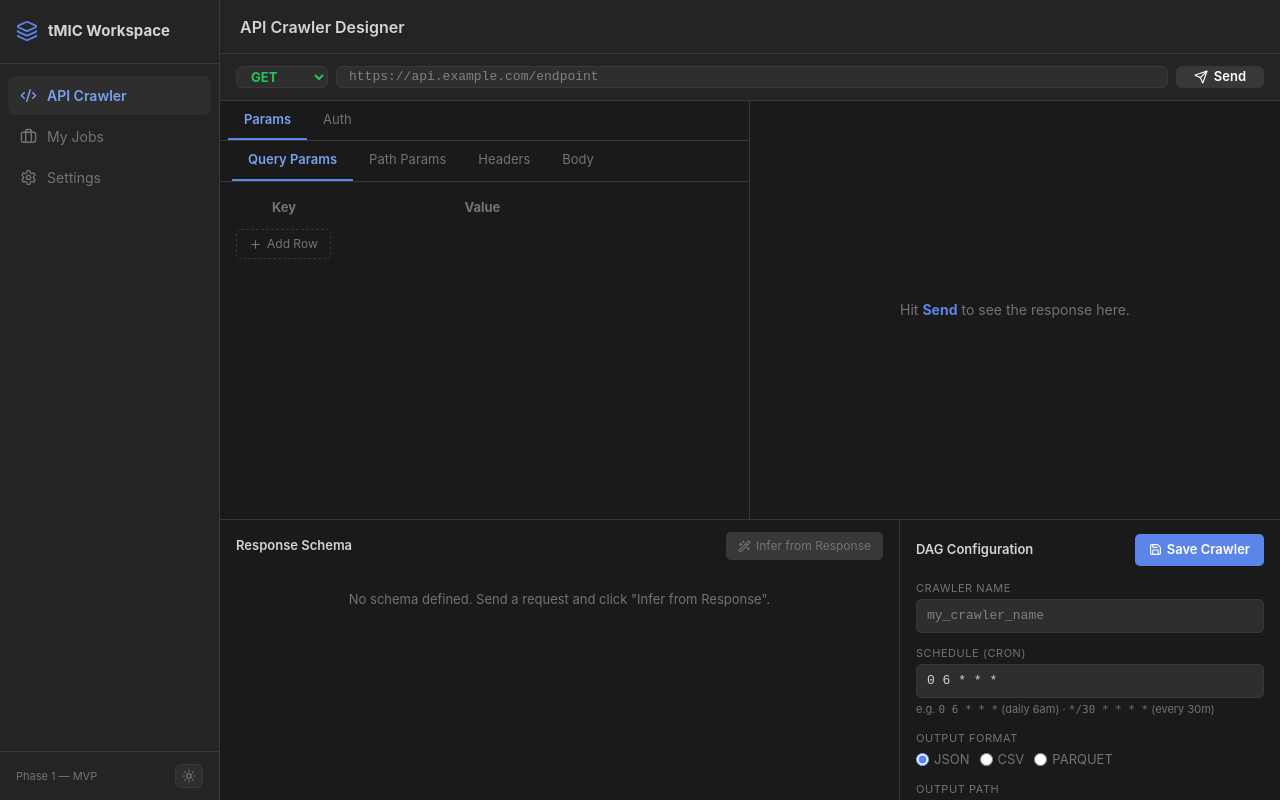
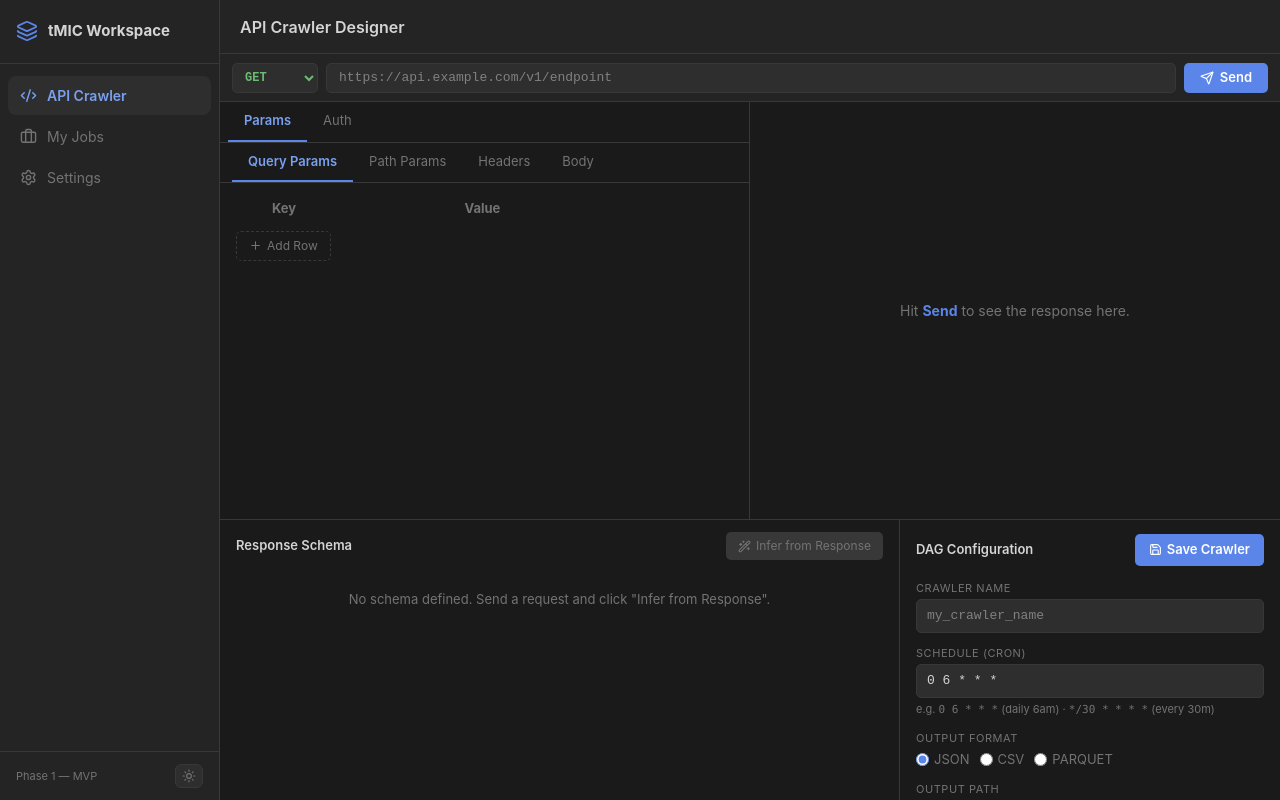
Before and after one commit to hwchiu/eggroll, a Next.js app: page /eggroll/api-crawler in a window 1280 px wide. Built offline with nearby package versions, Linux system fonts and the light colour scheme.

Commit message:
feat: refactor EndpointBar with professional muted method colours

```diff
--- a/components/api-crawler/EndpointBar.tsx
+++ b/components/api-crawler/EndpointBar.tsx
@@ -2,14 +2,14 @@
 "use client";
 
 import type { HttpMethod } from "@/lib/types";
-import { Send } from "lucide-react";
+import { Send, Loader2 } from "lucide-react";
 
 const METHOD_COLORS: Record<HttpMethod, string> = {
-  GET:    "#22c55e",
-  POST:   "#f59e0b",
-  PUT:    "#3b82f6",
-  PATCH:  "#a855f7",
-  DELETE: "#ef4444",
+  GET:    "var(--method-get)",
+  POST:   "var(--method-post)",
+  PUT:    "var(--method-put)",
+  PATCH:  "var(--method-patch)",
+  DELETE: "var(--method-delete)",
 };
 
 const METHODS: HttpMethod[] = ["GET", "POST", "PUT", "PATCH", "DELETE"];
@@ -25,28 +25,32 @@ interface EndpointBarProps {
 
 export function EndpointBar({ method, url, loading, onMethodChange, onUrlChange, onSend }: EndpointBarProps) {
   return (
-    <div
-      style={{
-        display: "flex",
-        gap: 8,
-        padding: "12px 16px",
-        borderBottom: "1px solid var(--border)",
-        background: "var(--bg-surface)",
-      }}
-    >
+    <div style={{
+      display: "flex",
+      alignItems: "center",
+      gap: 8,
+      padding: "0 12px",
+      height: 48,
+      borderBottom: "1px solid var(--border)",
+      background: "var(--bg-surface)",
+      flexShrink: 0,
+    }}>
       <select
         value={method}
         onChange={(e) => onMethodChange(e.target.value as HttpMethod)}
         style={{
           background: "var(--bg-elevated)",
           border: "1px solid var(--border)",
-          borderRadius: 6,
+          borderRadius: 5,
           color: METHOD_COLORS[method],
           fontWeight: 700,
-          fontSize: 13,
-          padding: "0 10px",
+          fontSize: 12,
+          fontFamily: "monospace",
+          padding: "0 8px",
+          height: 30,
           cursor: "pointer",
-          minWidth: 90,
+          minWidth: 86,
+          outline: "none",
         }}
       >
         {METHODS.map((m) => (
@@ -61,15 +65,16 @@ export function EndpointBar({ method, url, loading, onMethodChange, onUrlChange,
         value={url}
         onChange={(e) => onUrlChange(e.target.value)}
         onKeyDown={(e) => e.key === "Enter" && onSend()}
-        placeholder="https://api.example.com/endpoint"
+        placeholder="https://api.example.com/v1/endpoint"
         style={{
           flex: 1,
           background: "var(--bg-elevated)",
           border: "1px solid var(--border)",
-          borderRadius: 6,
+          borderRadius: 5,
           color: "var(--text-primary)",
+          padding: "0 12px",
+          height: 30,
           fontSize: 13,
-          padding: "0 12px",
           fontFamily: "monospace",
           outline: "none",
         }}
@@ -77,23 +82,27 @@ export function EndpointBar({ method, url, loading, onMethodChange, onUrlChange,
 
       <button
         onClick={onSend}
-        disabled={loading || !url.trim()}
+        disabled={loading}
         style={{
           display: "flex",
           alignItems: "center",
           gap: 6,
-          padding: "0 18px",
-          background: loading || !url.trim() ? "var(--border)" : "var(--accent)",
+          background: loading ? "var(--bg-elevated)" : "var(--accent)",
+          color: loading ? "var(--text-muted)" : "#fff",
           border: "none",
-          borderRadius: 6,
-          color: "#fff",
+          borderRadius: 5,
+          padding: "0 16px",
+          height: 30,
+          fontSize: 13,
           fontWeight: 600,
-          fontSize: 13,
-          cursor: loading || !url.trim() ? "not-allowed" : "pointer",
+          cursor: loading ? "not-allowed" : "pointer",
           transition: "background 0.15s",
+          flexShrink: 0,
         }}
       >
-        <Send size={14} />
+        {loading
+          ? <Loader2 size={14} style={{ animation: "spin 1s linear infinite" }} />
+          : <Send size={14} />}
         {loading ? "Sending…" : "Send"}
       </button>
     </div>
```
